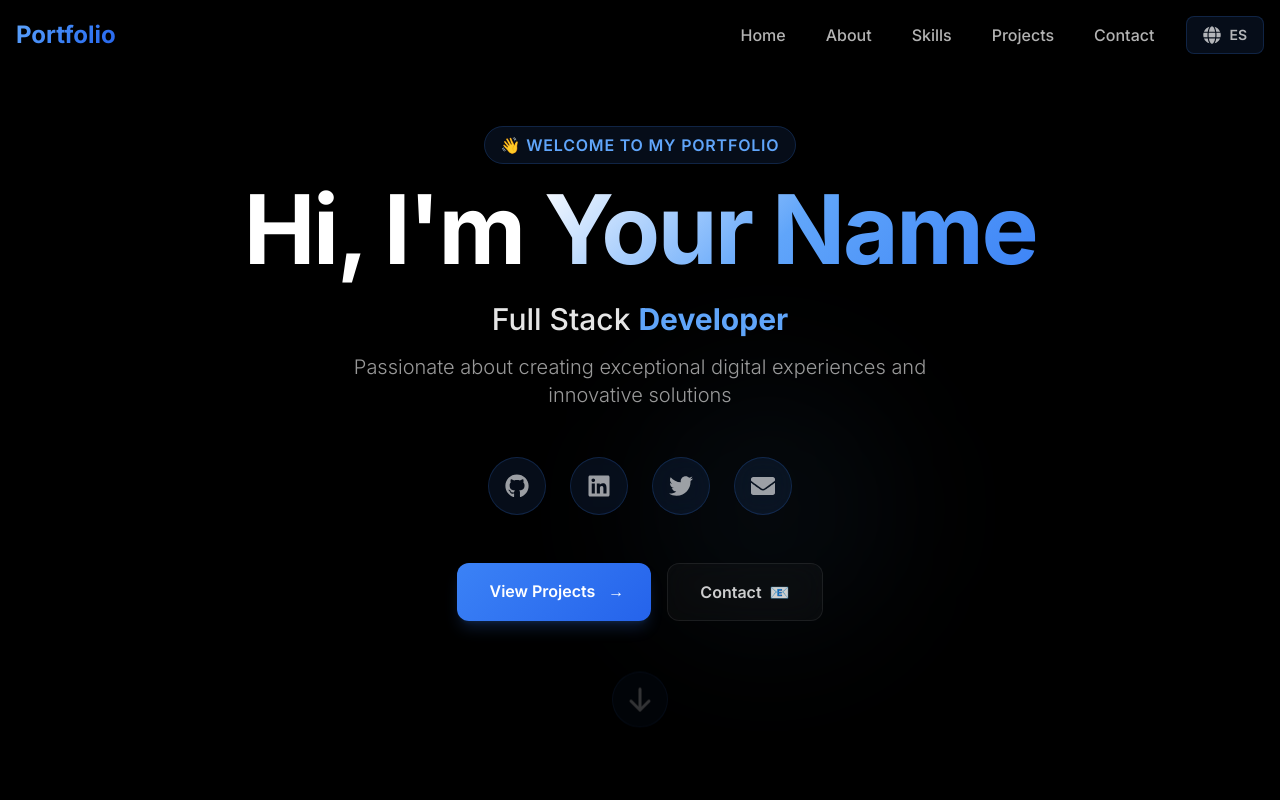
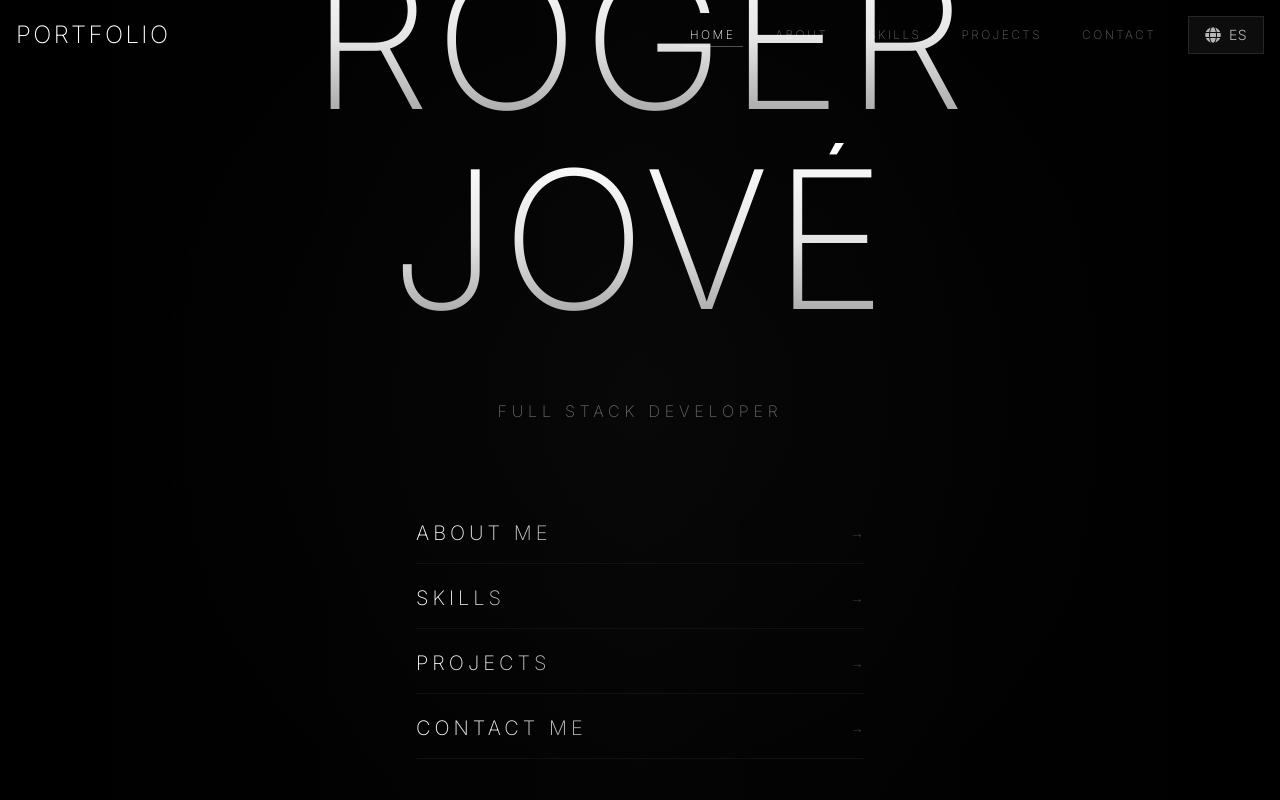
Before and after one commit to rogerjove012005/Portfolio, a Next.js app: page / in a window 1280 px wide. Shown: the top 800 px of the page. Built offline with nearby package versions, Linux system fonts and the light colour scheme.

Commit message:
feat: create separate pages and redesign homepage with ultra-luxury minimalist style

```diff
--- a/app/globals.css
+++ b/app/globals.css
@@ -74,6 +74,14 @@ body::before {
     -webkit-background-clip: text;
     -webkit-text-fill-color: transparent;
     background-clip: text;
+  }
+
+  .letter-spacing-wider {
+    letter-spacing: 0.3em;
+  }
+
+  .font-ultra-light {
+    font-weight: 100;
   }
 
   .gradient-border {
--- a/app/page.tsx
+++ b/app/page.tsx
@@ -1,29 +1,11 @@
 import Header from '@/components/Header'
 import Hero from '@/components/Hero'
-import About from '@/components/About'
-import Skills from '@/components/Skills'
-import Projects from '@/components/Projects'
-import Contact from '@/components/Contact'
-import Footer from '@/components/Footer'
 
 export default function Home() {
   return (
-    <main className="min-h-screen relative bg-black">
-      <div className="fixed inset-0 -z-10 overflow-hidden">
-        <div className="absolute inset-0 bg-black"></div>
-        <div className="absolute top-0 left-1/4 w-[600px] h-[600px] bg-primary-500/5 rounded-full blur-3xl animate-pulse-slow"></div>
-        <div className="absolute bottom-0 right-1/4 w-[500px] h-[500px] bg-primary-600/5 rounded-full blur-3xl animate-pulse-slow" style={{ animationDelay: '1s' }}></div>
-        <div className="absolute top-1/2 left-1/2 transform -translate-x-1/2 -translate-y-1/2 w-[400px] h-[400px] bg-primary-400/3 rounded-full blur-3xl animate-pulse-slow" style={{ animationDelay: '2s' }}></div>
-        {/* Grid pattern overlay */}
-        <div className="absolute inset-0 bg-[linear-gradient(to_right,#ffffff08_1px,transparent_1px),linear-gradient(to_bottom,#ffffff08_1px,transparent_1px)] bg-[size:4rem_4rem]"></div>
-      </div>
+    <main className="relative">
       <Header />
       <Hero />
-      <About />
-      <Skills />
-      <Projects />
-      <Contact />
-      <Footer />
     </main>
   )
 }
--- a/components/Header.tsx
+++ b/components/Header.tsx
@@ -5,18 +5,21 @@ import { motion } from 'framer-motion'
 import { HiMenu, HiX } from 'react-icons/hi'
 import { useLanguage } from '@/contexts/LanguageContext'
 import LanguageToggle from './LanguageToggle'
+import Link from 'next/link'
+import { usePathname } from 'next/navigation'
 
 export default function Header() {
   const { t } = useLanguage()
+  const pathname = usePathname()
   const [isScrolled, setIsScrolled] = useState(false)
   const [isMobileMenuOpen, setIsMobileMenuOpen] = useState(false)
 
   const navItems = [
-    { name: t.nav.home, href: '#home' },
-    { name: t.nav.about, href: '#about' },
-    { name: t.nav.skills, href: '#skills' },
-    { name: t.nav.projects, href: '#projects' },
-    { name: t.nav.contact, href: '#contact' },
+    { name: t.nav.home, href: '/' },
+    { name: t.nav.about, href: '/about' },
+    { name: t.nav.skills, href: '/skills' },
+    { name: t.nav.projects, href: '/projects' },
+    { name: t.nav.contact, href: '/contact' },
   ]
 
   useEffect(() => {
@@ -34,34 +37,38 @@ export default function Header() {
       transition={{ duration: 0.5 }}
       className={`fixed top-0 left-0 right-0 z-50 transition-all duration-300 ${
         isScrolled
-          ? 'glass-strong shadow-2xl shadow-primary-500/10'
+          ? 'bg-black/80 backdrop-blur-md shadow-lg border-b border-white/10'
           : 'bg-transparent'
       }`}
     >
       <nav className="container mx-auto px-4 py-4">
         <div className="flex items-center justify-between">
-          <motion.a
-            href="#home"
-            className="text-2xl font-bold gradient-text"
-            whileHover={{ scale: 1.05 }}
-            whileTap={{ scale: 0.95 }}
+          <Link
+            href="/"
+            className={`text-2xl font-extralight tracking-[0.1em] transition-colors ${
+              isScrolled ? 'text-white' : 'text-white'
+            }`}
           >
-            Portfolio
-          </motion.a>
+            PORTFOLIO
+          </Link>
 
           {/* Desktop Menu */}
           <div className="hidden md:flex items-center space-x-6">
             {navItems.map((item) => (
-              <motion.a
+              <Link
                 key={item.href}
                 href={item.href}
-                className="text-white/70 hover:text-white transition-all relative group px-2 py-1 font-medium"
-                whileHover={{ y: -2 }}
+                className={`transition-all relative group px-2 py-1 font-extralight tracking-[0.2em] text-xs uppercase ${
+                  pathname === item.href
+                    ? 'text-white'
+                    : 'text-white/40 hover:text-white/70'
+                }`}
               >
                 {item.name}
-                <span className="absolute bottom-0 left-0 w-0 h-0.5 bg-gradient-to-r from-primary-400 to-primary-600 transition-all duration-300 group-hover:w-full" />
-                <span className="absolute inset-0 bg-primary-500/10 rounded-lg opacity-0 group-hover:opacity-100 transition-opacity -z-10" />
-              </motion.a>
+                <span className={`absolute bottom-0 left-0 h-px transition-all duration-500 ${
+                  pathname === item.href ? 'w-full bg-white/30' : 'w-0 group-hover:w-full bg-white/20'
+                }`} />
+              </Link>
             ))}
             <LanguageToggle />
           </div>
@@ -70,7 +77,9 @@ export default function Header() {
           <div className="md:hidden flex items-center gap-3">
             <LanguageToggle />
             <button
-              className="text-white text-2xl"
+              className={`text-2xl transition-colors ${
+                isScrolled ? 'text-white' : 'text-white'
+              }`}
               onClick={() => setIsMobileMenuOpen(!isMobileMenuOpen)}
             >
               {isMobileMenuOpen ? <HiX /> : <HiMenu />}
@@ -84,17 +93,21 @@ export default function Header() {
             initial={{ opacity: 0, y: -20 }}
             animate={{ opacity: 1, y: 0 }}
             exit={{ opacity: 0, y: -20 }}
-            className="md:hidden mt-4 space-y-4 pb-4 glass-strong rounded-lg p-4 border border-white/10"
+            className="md:hidden mt-4 space-y-4 pb-4 bg-black/90 backdrop-blur-md rounded-lg p-4 border border-white/10 shadow-lg"
           >
             {navItems.map((item) => (
-              <a
+              <Link
                 key={item.href}
                 href={item.href}
-                className="block text-white/70 hover:text-white hover:bg-primary-500/10 rounded-lg px-4 py-2 transition-all font-medium"
+                className={`block px-4 py-2 transition-all font-extralight tracking-[0.2em] text-xs uppercase ${
+                  pathname === item.href
+                    ? 'text-white bg-white/5'
+                    : 'text-white/40 hover:text-white hover:bg-white/5'
+                }`}
                 onClick={() => setIsMobileMenuOpen(false)}
               >
                 {item.name}
-              </a>
+              </Link>
             ))}
           </motion.div>
         )}
--- a/components/Hero.tsx
+++ b/components/Hero.tsx
@@ -1,85 +1,122 @@
 'use client'
 
 import { motion } from 'framer-motion'
-import { FaGithub, FaLinkedin, FaTwitter, FaEnvelope } from 'react-icons/fa'
-import { HiArrowDown } from 'react-icons/hi'
 import { useLanguage } from '@/contexts/LanguageContext'
+import { FaGithub, FaLinkedin, FaEnvelope } from 'react-icons/fa'
+import { useEffect } from 'react'
+import Link from 'next/link'
 
 const socialLinks = [
-  { icon: FaGithub, href: 'https://github.com', label: 'GitHub' },
-  { icon: FaLinkedin, href: 'https://linkedin.com', label: 'LinkedIn' },
-  { icon: FaTwitter, href: 'https://twitter.com', label: 'Twitter' },
-  { icon: FaEnvelope, href: 'mailto:email@example.com', label: 'Email' },
+  { icon: FaGithub, href: 'https://github.com/rogerjove012005', label: 'GitHub' },
+  { icon: FaLinkedin, href: 'https://www.linkedin.com/in/roger-jov%C3%A9-tusell-10163a2b7/', label: 'LinkedIn' },
+  { icon: FaEnvelope, href: 'mailto:rogerjove2005@gmail.com', label: 'Email' },
 ]
 
 export default function Hero() {
   const { t } = useLanguage()
 
+  const navButtons = [
+    { label: t.hero.navAbout, href: '/about' },
+    { label: t.hero.navSkills, href: '/skills' },
+    { label: t.hero.navProjects, href: '/projects' },
+    { label: t.hero.navContact, href: '/contact' },
+  ]
+
+  // Disable scroll on mount
+  useEffect(() => {
+    document.body.style.overflow = 'hidden'
+    return () => {
+      document.body.style.overflow = 'unset'
+    }
+  }, [])
+
   return (
     <section
       id="home"
-      className="min-h-screen flex items-center justify-center px-4 pt-20 relative overflow-hidden"
+      className="h-screen flex items-center justify-center px-4 relative overflow-hidden bg-black"
     >
-      {/* Animated background elements */}
+      {/* Ultra subtle background texture */}
       <div className="absolute inset-0 overflow-hidden pointer-events-none">
-        <div className="absolute top-20 left-10 w-72 h-72 bg-primary-500/8 rounded-full blur-3xl animate-float"></div>
-        <div className="absolute bottom-20 right-10 w-96 h-96 bg-primary-600/6 rounded-full blur-3xl animate-float" style={{ animationDelay: '2s' }}></div>
-        <div className="absolute top-1/2 left-1/2 transform -translate-x-1/2 -translate-y-1/2 w-64 h-64 bg-primary-400/5 rounded-full blur-3xl animate-float" style={{ animationDelay: '4s' }}></div>
+        <div className="absolute inset-0 bg-[radial-gradient(circle_at_50%_50%,rgba(255,255,255,0.02)_0%,transparent_70%)]"></div>
+        <div className="absolute inset-0 bg-[linear-gradient(to_right,transparent_0%,rgba(255,255,255,0.01)_50%,transparent_100%)]"></div>
       </div>
 
-      <div className="container mx-auto text-center relative z-10">
-        <motion.div
-          initial={{ opacity: 0, y: 20 }}
-          animate={{ opacity: 1, y: 0 }}
-          transition={{ duration: 0.8 }}
-        >
+      <div className="container mx-auto max-w-7xl relative z-10">
+        <div className="flex flex-col items-center justify-center min-h-screen">
+          {/* Main Name - Ultra elegant */}
           <motion.div
-            className="inline-block mb-6"
-            initial={{ opacity: 0, scale: 0.8 }}
-            animate={{ opacity: 1, scale: 1 }}
-            transition={{ delay: 0.1, type: 'spring', stiffness: 200 }}
+            initial={{ opacity: 0, y: 30 }}
+            animate={{ opacity: 1, y: 0 }}
+            transition={{ duration: 1.2, ease: [0.22, 1, 0.36, 1] }}
+            className="text-center mb-16"
           >
-            <span className="text-sm md:text-base text-primary-400 font-semibold tracking-wider uppercase glass-blue px-4 py-2 rounded-full border border-primary-500/30">
-              👋 {t.hero.welcome}
-            </span>
+            <h1 className="text-8xl md:text-9xl lg:text-[12rem] font-extralight text-transparent bg-clip-text bg-gradient-to-b from-white via-white/90 to-white/60 tracking-[0.02em] leading-[0.9] mb-2">
+              ROGER
+            </h1>
+            <h2 className="text-8xl md:text-9xl lg:text-[12rem] font-extralight text-transparent bg-clip-text bg-gradient-to-b from-white via-white/90 to-white/60 tracking-[0.02em] leading-[0.9]">
+              JOVÉ
+            </h2>
           </motion.div>
 
-          <motion.h1
-            className="text-5xl md:text-7xl lg:text-8xl font-bold text-white mb-6 leading-tight tracking-tight"
-            initial={{ opacity: 0 }}
-            animate={{ opacity: 1 }}
-            transition={{ delay: 0.2 }}
+          {/* Tagline - Ultra thin */}
+          <motion.p
+            initial={{ opacity: 0, y: 20 }}
+            animate={{ opacity: 1, y: 0 }}
+            transition={{ duration: 1, delay: 0.4, ease: [0.22, 1, 0.36, 1] }}
+            className="text-sm md:text-base font-extralight text-white/40 tracking-[0.3em] uppercase mb-20 letter-spacing-wider"
           >
-            {t.hero.hi}{' '}
-            <span className="gradient-text-blue">
-              {t.hero.yourName}
-            </span>
-          </motion.h1>
-
-          <motion.p
-            className="text-xl md:text-2xl lg:text-3xl text-white/90 mb-4 max-w-3xl mx-auto font-medium"
-            initial={{ opacity: 0 }}
-            animate={{ opacity: 1 }}
-            transition={{ delay: 0.4 }}
-          >
-            {t.hero.fullStack}{' '}
-            <span className="text-primary-400 font-bold">{t.hero.developer}</span>
+            {t.hero.tagline}
           </motion.p>
 
-          <motion.p
-            className="text-lg md:text-xl text-white/60 mb-12 max-w-2xl mx-auto font-light"
-            initial={{ opacity: 0 }}
-            animate={{ opacity: 1 }}
-            transition={{ delay: 0.5 }}
+          {/* Navigation Buttons - Ultra minimal */}
+          <motion.div
+            initial={{ opacity: 0, y: 20 }}
+            animate={{ opacity: 1, y: 0 }}
+            transition={{ duration: 1, delay: 0.6, ease: [0.22, 1, 0.36, 1] }}
+            className="space-y-1 w-full max-w-md"
           >
-            {t.hero.description}
-          </motion.p>
+            {navButtons.map((button, index) => (
+              <motion.div
+                key={button.href}
+                initial={{ opacity: 0, x: -20 }}
+                animate={{ opacity: 1, x: 0 }}
+                transition={{ duration: 0.8, delay: 0.8 + index * 0.1, ease: [0.22, 1, 0.36, 1] }}
+              >
+                <Link
+                  href={button.href}
+                  className="group block"
+                >
+                  <div className="relative overflow-hidden border-b border-white/5 hover:border-white/20 transition-all duration-700 py-4">
+                    <div className="flex items-center justify-between">
+                      <span className="text-lg md:text-xl font-extralight text-transparent bg-clip-text bg-gradient-to-r from-white via-white/90 to-white/70 tracking-[0.2em] uppercase group-hover:from-white group-hover:via-white group-hover:to-white transition-all duration-500">
+                        {button.label}
+                      </span>
+                      <motion.span
+                        className="text-white/20 group-hover:text-white/60 text-sm font-extralight transition-colors duration-500"
+                        initial={{ x: 0 }}
+                        whileHover={{ x: 5 }}
+                      >
+                        →
+                      </motion.span>
+                    </div>
+                    <motion.div
+                      className="absolute bottom-0 left-0 h-px bg-gradient-to-r from-white/0 via-white/30 to-white/0"
+                      initial={{ width: 0, x: '-50%' }}
+                      whileHover={{ width: '100%', x: '0%' }}
+                      transition={{ duration: 0.6, ease: [0.22, 1, 0.36, 1] }}
+                    />
+                  </div>
+                </Link>
+              </motion.div>
+            ))}
+          </motion.div>
 
+          {/* Social Links - Ultra minimal */}
           <motion.div
-            className="flex justify-center space-x-6 mb-12"
-            initial={{ opacity: 0 }}
-            animate={{ opacity: 1 }}
-            transition={{ delay: 0.6 }}
+            initial={{ opacity: 0, y: 20 }}
+            animate={{ opacity: 1, y: 0 }}
+            transition={{ duration: 1, delay: 1.2, ease: [0.22, 1, 0.36, 1] }}
+            className="flex space-x-8 mt-20"
           >
             {socialLinks.map(({ icon: Icon, href, label }, index) => (
               <motion.a
@@ -87,67 +124,19 @@ export default function Hero() {
                 href={href}
                 target="_blank"
                 rel="noopener noreferrer"
-                className="glass-blue p-4 rounded-full text-white/60 hover:text-primary-400 transition-all group border border-primary-500/20"
-                whileHover={{ scale: 1.15, y: -5 }}
-                whileTap={{ scale: 0.9 }}
+                className="text-white/20 hover:text-white/60 transition-all duration-500"
+                whileHover={{ scale: 1.1, y: -2 }}
+                whileTap={{ scale: 0.95 }}
                 initial={{ opacity: 0, y: 20 }}
                 animate={{ opacity: 1, y: 0 }}
-                transition={{ delay: 0.7 + index * 0.1 }}
+                transition={{ delay: 1.3 + index * 0.1 }}
                 aria-label={label}
               >
-                <Icon className="text-2xl group-hover:scale-110 transition-transform" />
-                <span className="absolute inset-0 bg-primary-500/20 rounded-full opacity-0 group-hover:opacity-100 transition-opacity rounded-full"></span>
+                <Icon className="text-lg" />
               </motion.a>
             ))}
           </motion.div>
-
-          <motion.div
-            className="flex flex-col sm:flex-row gap-4 justify-center"
-            initial={{ opacity: 0 }}
-            animate={{ opacity: 1 }}
-            transition={{ delay: 0.8 }}
-          >
-            <motion.a
-              href="#projects"
-              className="group relative px-8 py-4 bg-gradient-blue text-white rounded-xl font-semibold overflow-hidden shadow-lg shadow-primary-500/20"
-              whileHover={{ scale: 1.05, y: -2, boxShadow: '0 20px 40px rgba(59, 130, 246, 0.3)' }}
-              whileTap={{ scale: 0.95 }}
-            >
-              <span className="relative z-10 flex items-center justify-center gap-2">
-                {t.hero.viewProjects}
-                <motion.span
-                  animate={{ x: [0, 5, 0] }}
-                  transition={{ repeat: Infinity, duration: 1.5 }}
-                >
-                  →
-                </motion.span>
-              </span>
-              <span className="absolute inset-0 bg-white/10 opacity-0 group-hover:opacity-100 transition-opacity"></span>
-            </motion.a>
-            <motion.a
-              href="#contact"
-              className="group px-8 py-4 glass border-2 border-primary-500/30 text-white/80 rounded-xl font-semibold hover:border-primary-400 hover:text-white hover:bg-primary-500/10 transition-all"
-              whileHover={{ scale: 1.05, y: -2 }}
-              whileTap={{ scale: 0.95 }}
-            >
-              <span className="flex items-center justify-center gap-2">
-                {t.hero.contact}
-                <span className="group-hover:rotate-12 transition-transform">📧</span>
-              </span>
-            </motion.a>
-          </motion.div>
-        </motion.div>
-
-        <motion.div
-          className="mt-16"
-          initial={{ opacity: 0, y: -20 }}
-          animate={{ opacity: 1, y: 0 }}
-          transition={{ delay: 1, repeat: Infinity, repeatType: 'reverse', duration: 1.5 }}
-        >
-          <a href="#about" className="inline-block glass-blue p-3 rounded-full text-white/60 hover:text-primary-400 transition-colors border border-primary-500/20">
-            <HiArrowDown className="text-3xl" />
-          </a>
-        </motion.div>
+        </div>
       </div>
     </section>
   )
--- a/components/LanguageToggle.tsx
+++ b/components/LanguageToggle.tsx
@@ -14,13 +14,13 @@ export default function LanguageToggle() {
   return (
     <motion.button
       onClick={toggleLanguage}
-      className="glass-blue px-4 py-2 rounded-lg text-white/70 hover:text-white transition-all group border border-primary-500/20 flex items-center gap-2 font-medium"
+      className="px-4 py-2 bg-white/5 backdrop-blur-sm border border-white/10 text-white/70 hover:text-white hover:bg-white/10 hover:border-primary-500/30 transition-all group flex items-center gap-2 font-light tracking-wide text-sm uppercase"
       whileHover={{ scale: 1.05, y: -2 }}
       whileTap={{ scale: 0.95 }}
       aria-label="Toggle language"
     >
-      <FaGlobe className="text-lg" />
-      <span className="uppercase text-sm font-semibold">{language === 'en' ? 'ES' : 'EN'}</span>
+      <FaGlobe className="text-base" />
+      <span>{language === 'en' ? 'ES' : 'EN'}</span>
     </motion.button>
   )
 }
--- a/lib/translations.ts
+++ b/lib/translations.ts
@@ -20,6 +20,11 @@ export const translations = {
       description: 'Passionate about creating exceptional digital experiences and innovative solutions',
       viewProjects: 'View Projects',
       contact: 'Contact',
+      tagline: 'Full Stack Developer',
+      navAbout: 'About Me',
+      navSkills: 'Skills',
+      navProjects: 'Projects',
+      navContact: 'Contact Me',
     },
     // About
     about: {
@@ -111,6 +116,11 @@ export const translations = {
       description: 'Apasionado por crear experiencias digitales excepcionales y soluciones innovadoras',
       viewProjects: 'Ver Proyectos',
       contact: 'Contactar',
+      tagline: 'Desarrollador Full Stack',
+      navAbout: 'Sobre Mí',
+      navSkills: 'Habilidades',
+      navProjects: 'Proyectos',
+      navContact: 'Contáctame',
     },
     // About
     about: {
```
Also changed, not shown: app/about/page.tsx (added, +13 -0 lines), app/contact/page.tsx (added, +13 -0 lines), app/projects/page.tsx (added, +13 -0 lines), app/skills/page.tsx (added, +13 -0 lines).
